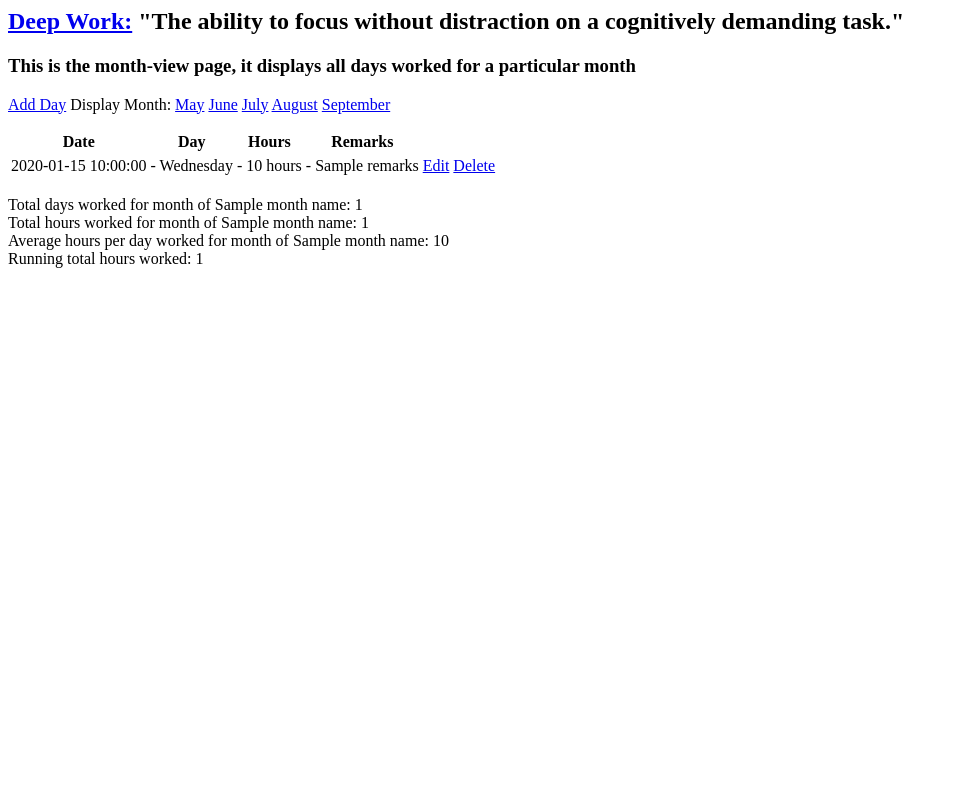
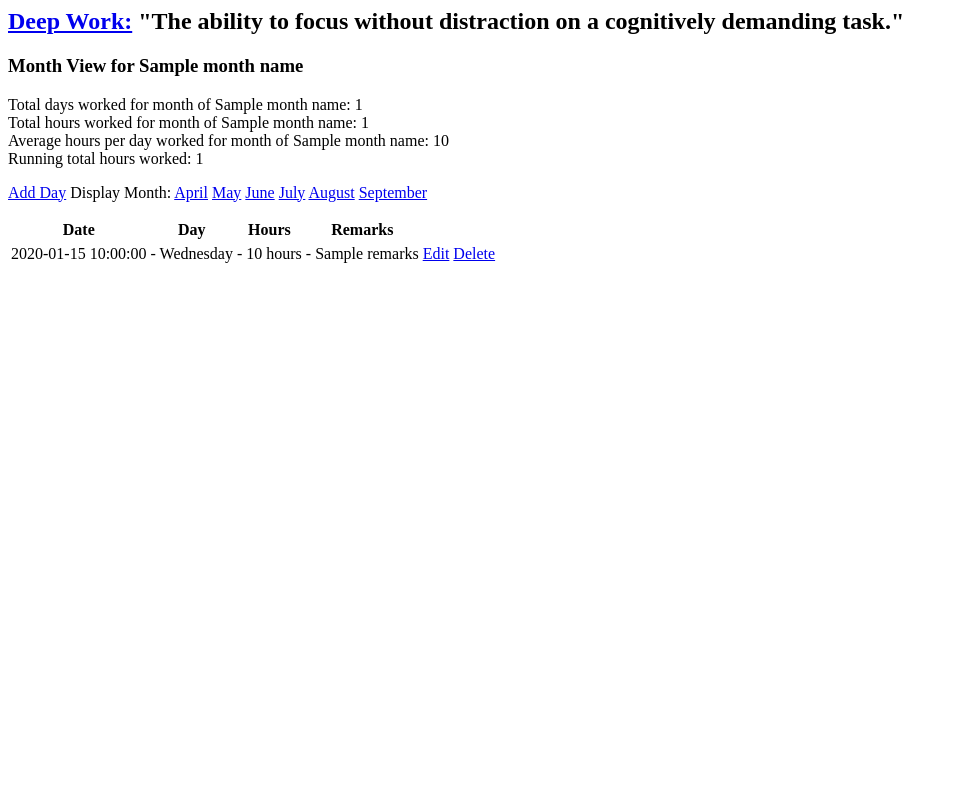
Before and after one commit to thomasjohncole/deepwork2, a Flask app: template templates/display_month.html in a window 1280 px wide. Shown: the whole page, without its empty margins (0-957 px from the left). Run offline with Flask 2, Linux system fonts and the light colour scheme; the template is opened without the code that fills it: most values are stand-ins (such as "Sample title", 1, 10 or a date in 2020).

Commit message:
Add April data and display links

```diff
--- a/templates/display_month.html
+++ b/templates/display_month.html
@@ -2,11 +2,17 @@
 <body>
     <h2><a href={{url_for('indexPage')}}>Deep Work:</a> "The ability to focus without distraction on a cognitively demanding task."</h2>
 
-    <h3>This is the month-view page, it displays all days worked for a particular month</h3>
+    <h3>Month View for {{ month_name }}</h3>
+
+    Total days worked for month of {{ month_name }}: {{ total_month_days[0] }} </br>
+    Total hours worked for month of {{ month_name }}: {{ total_month_hours[0] }} </br>
+    Average hours per day worked for month of {{ month_name }}: {{ avg_hrs_day }} </br>
+    Running total hours worked: {{ total_hours[0] }} </br>
 
     <p><a href={{url_for('addDay')}}>Add Day</a>
 
-    Display Month: <a href={{url_for('displayMonth', month=5, year=2017)}}>May</a>
+    Display Month: <a href={{url_for('displayMonth', month=4, year=2017)}}>April</a>
+                   <a href={{url_for('displayMonth', month=5, year=2017)}}>May</a>
                    <a href={{url_for('displayMonth', month=6, year=2017)}}>June</a>
                    <a href={{url_for('displayMonth', month=7, year=2017)}}>July</a>
                    <a href={{url_for('displayMonth', month=8, year=2017)}}>August</a>
@@ -27,11 +33,6 @@
 
         </table></br>
 
-        Total days worked for month of {{ month_name }}: {{ total_month_days[0] }} </br>
-        Total hours worked for month of {{ month_name }}: {{ total_month_hours[0] }} </br>
-        Average hours per day worked for month of {{ month_name }}: {{ avg_hrs_day }} </br>
-        Running total hours worked: {{ total_hours[0] }} </br>
-
     </div>
 </body>
 </html>
```
Also changed, not shown: templates/index.html (+6 -13 lines).
